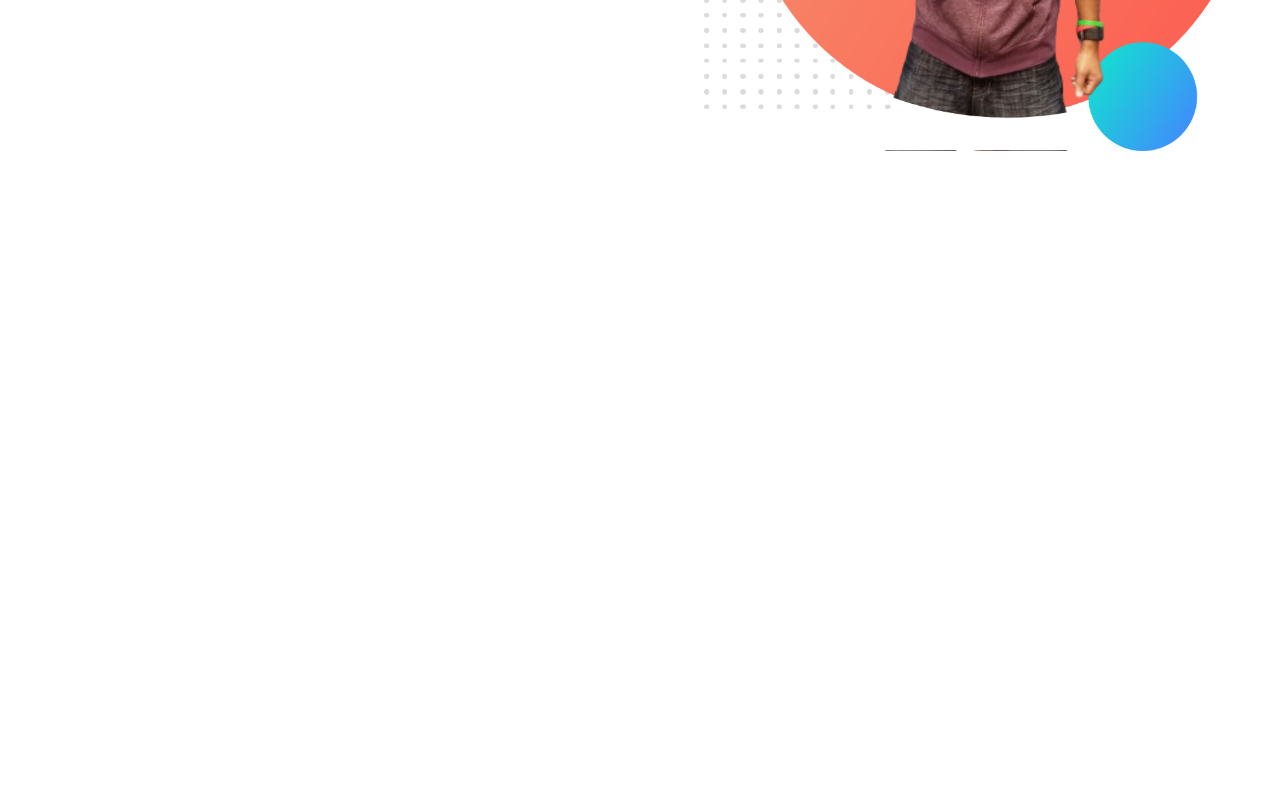
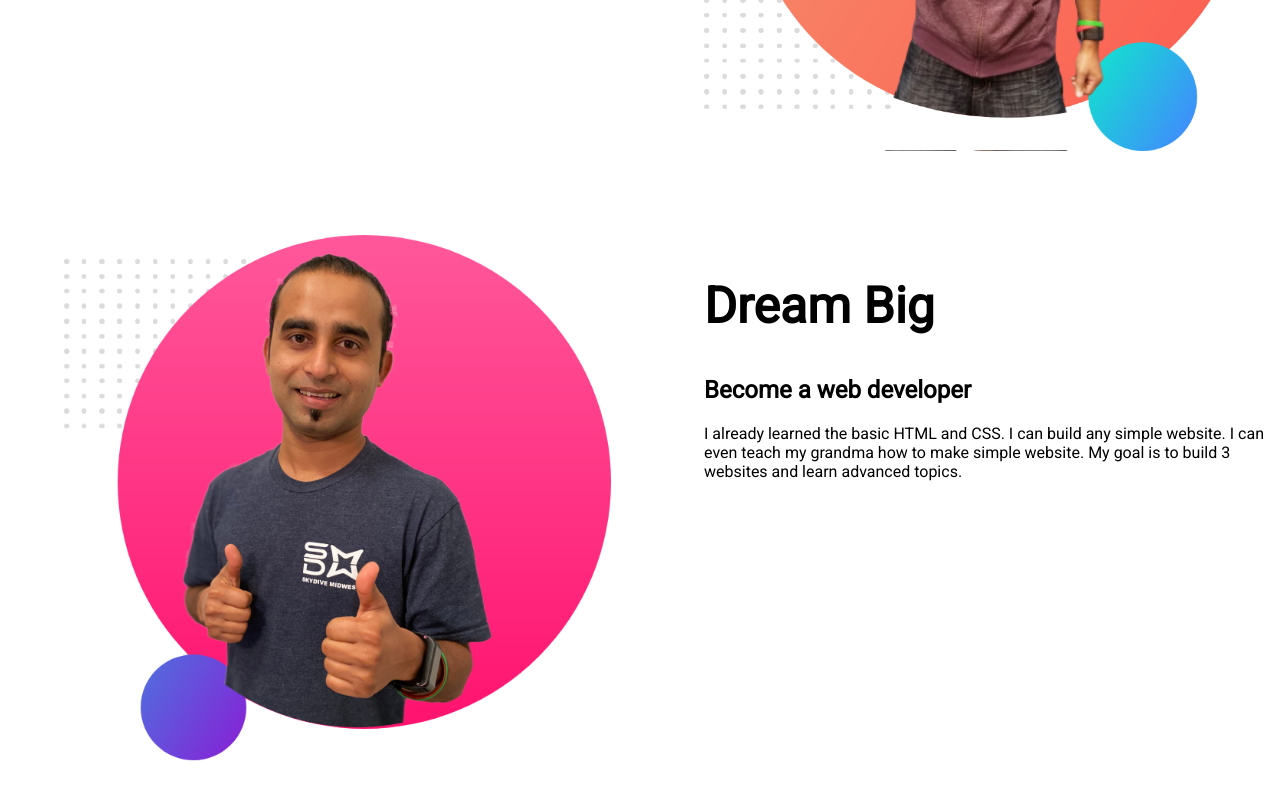
Before and after one commit to zakiashabnam/peter-parker-world, a plain HTML site: page index.html in a window 1280 px wide. Shown: the part 392-1192 px from the top of the page. Before the commit the page ends 800 px from the top, so only its background shows below. Drawn offline with Linux system fonts and the light colour scheme; a web font is replaced by a local one.

Commit message:
dream big

```diff
--- a/index.html
+++ b/index.html
@@ -32,6 +32,22 @@
         </div>
 
     </section>
+    <section class="dream-big">
+
+
+        <div class="half-width">
+            <img src="images/jhankar2.png" alt="">
+        </div>
+        <div class="half-width">
+            <h1>Dream Big</h1>
+            <h2>Become a web developer</h2>
+            <p>I already learned the basic HTML and CSS. I can build any simple website. I can even teach my grandma how
+                to make simple website. My goal is to build 3 websites and learn advanced topics.</p>
+            <a href=""></a>
+        </div>
+
+
+    </section>
 </body>
 
 </html>
--- a/style.css
+++ b/style.css
@@ -13,6 +13,7 @@ h1 {
 
 section {
     display: flex;
+    margin-bottom: 80px;
 }
 
 .half-width {
```
